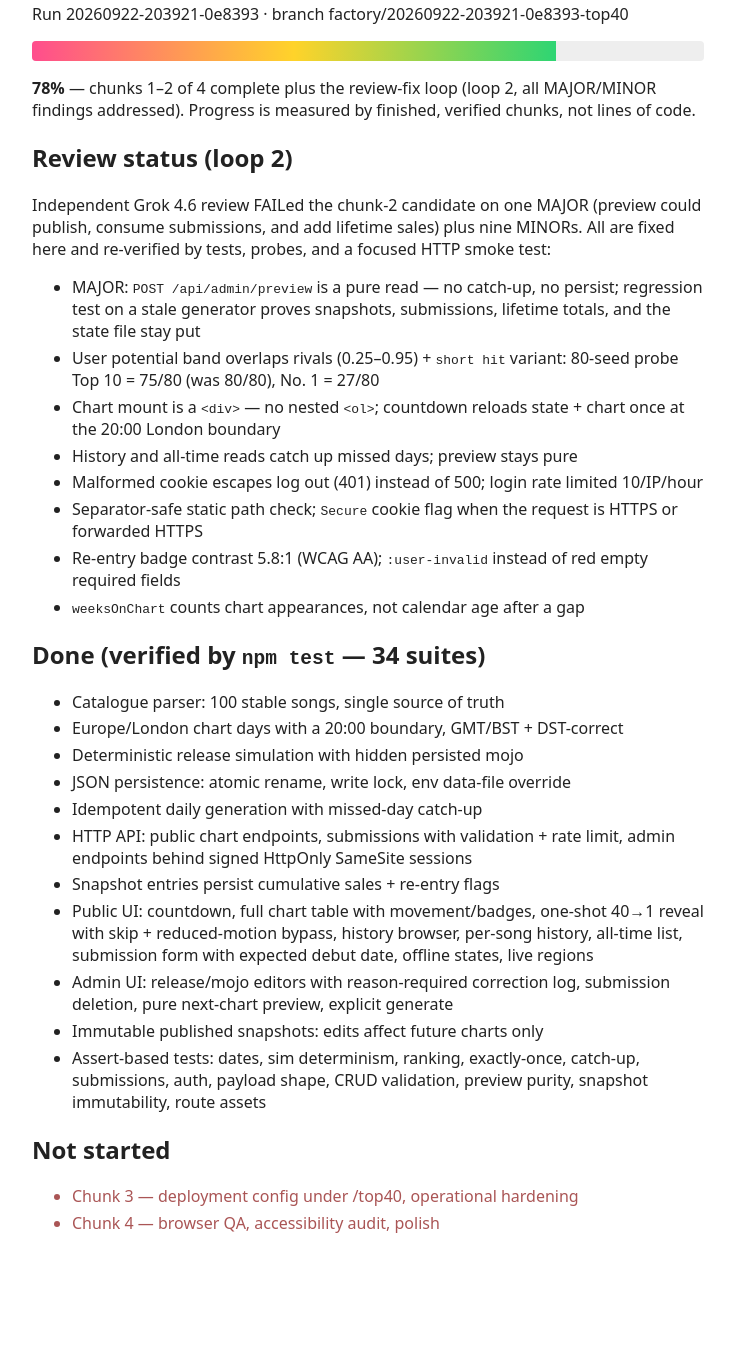
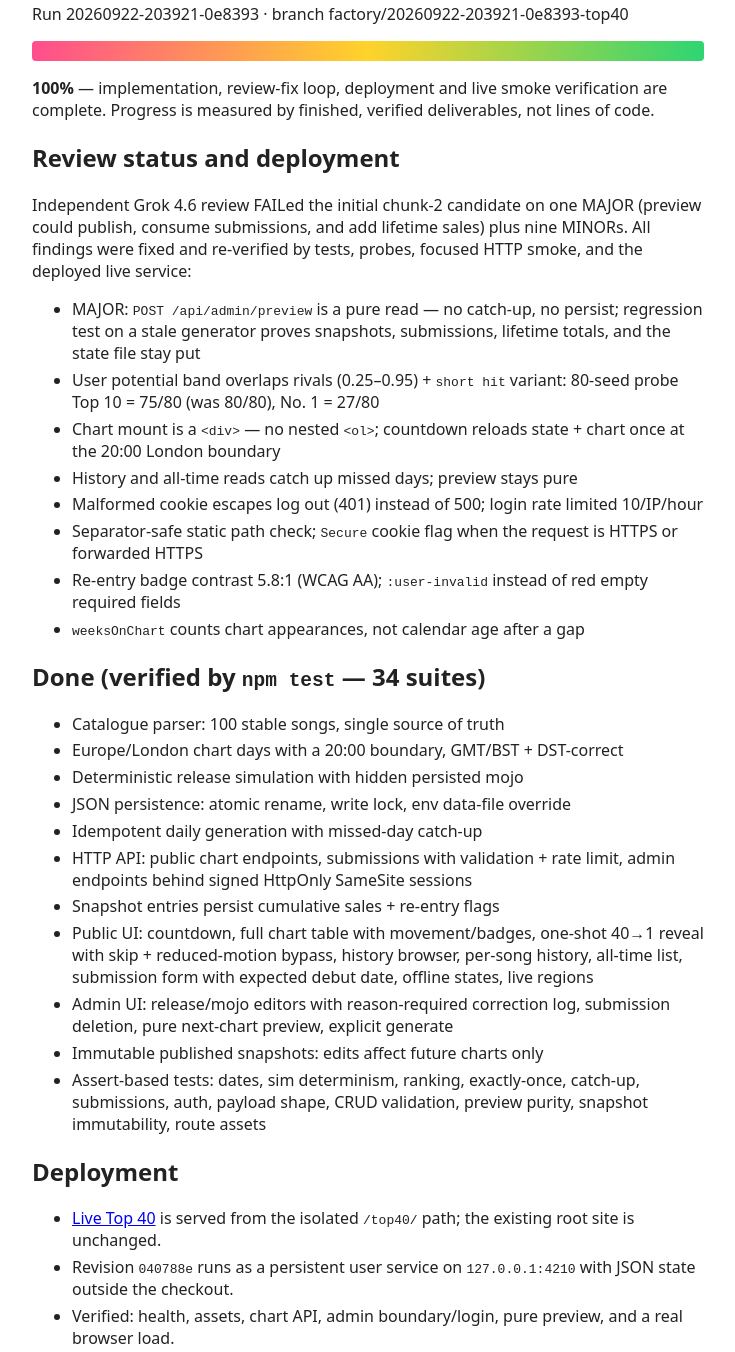
Before and after one commit to jdwd40/top-40, a website: page docs/build-status.html in a window 1280 px wide. Shown: the part 93-1445 px from the top of the page, without its empty margins (272-1007 px from the left). Before the commit the page ends 1359 px from the top, so only its background shows below. Drawn offline with Linux system fonts and the light colour scheme.

Commit message:
docs: record top40 deployment verification

```diff
--- a/docs/build-status.html
+++ b/docs/build-status.html
@@ -7,7 +7,7 @@
 <style>
   body { font-family: system-ui, sans-serif; margin: 2rem auto; max-width: 42rem; padding: 0 1rem; color: #222; }
   .bar { background: #eee; border-radius: 4px; height: 1.25rem; overflow: hidden; }
-  .bar > div { background: linear-gradient(90deg,#ff4d8d,#ffd32a,#2ed573); height: 100%; width: 78%; }
+  .bar > div { background: linear-gradient(90deg,#ff4d8d,#ffd32a,#2ed573); height: 100%; width: 100%; }
   li { margin: 0.3rem 0; }
   .todo { color: #a55; }
 </style>
@@ -16,15 +16,15 @@
   <h1>The Ridiculous Top 40 — build status</h1>
   <p>Run 20260922-203921-0e8393 · branch factory/20260922-203921-0e8393-top40</p>
   <div class="bar"><div></div></div>
-  <p><strong>78%</strong> — chunks 1–2 of 4 complete plus the review-fix loop
-  (loop 2, all MAJOR/MINOR findings addressed). Progress is measured by
-  finished, verified chunks, not lines of code.</p>
+  <p><strong>100%</strong> — implementation, review-fix loop, deployment and
+  live smoke verification are complete. Progress is measured by finished,
+  verified deliverables, not lines of code.</p>
 
-  <h2>Review status (loop 2)</h2>
-  <p>Independent Grok 4.6 review FAILed the chunk-2 candidate on one MAJOR
-  (preview could publish, consume submissions, and add lifetime sales) plus
-  nine MINORs. All are fixed here and re-verified by tests, probes, and a
-  focused HTTP smoke test:</p>
+  <h2>Review status and deployment</h2>
+  <p>Independent Grok 4.6 review FAILed the initial chunk-2 candidate on one
+  MAJOR (preview could publish, consume submissions, and add lifetime sales)
+  plus nine MINORs. All findings were fixed and re-verified by tests, probes,
+  focused HTTP smoke, and the deployed live service:</p>
   <ul>
     <li>MAJOR: <code>POST /api/admin/preview</code> is a pure read — no
       catch-up, no persist; regression test on a stale generator proves
@@ -67,10 +67,15 @@
       purity, snapshot immutability, route assets</li>
   </ul>
 
-  <h2>Not started</h2>
-  <ul class="todo">
-    <li>Chunk 3 — deployment config under /top40, operational hardening</li>
-    <li>Chunk 4 — browser QA, accessibility audit, polish</li>
+  <h2>Deployment</h2>
+  <ul>
+    <li><a href="https://jdwd40.com/top40/">Live Top 40</a> is served from
+      the isolated <code>/top40/</code> path; the existing root site is
+      unchanged.</li>
+    <li>Revision <code>040788e</code> runs as a persistent user service on
+      <code>127.0.0.1:4210</code> with JSON state outside the checkout.</li>
+    <li>Verified: health, assets, chart API, admin boundary/login, pure
+      preview, and a real browser load.</li>
   </ul>
 </body>
 </html>
```
Also changed, not shown: docs/model-usage.md (+3 -2 lines), docs/project-state.md (+20 -5 lines).
